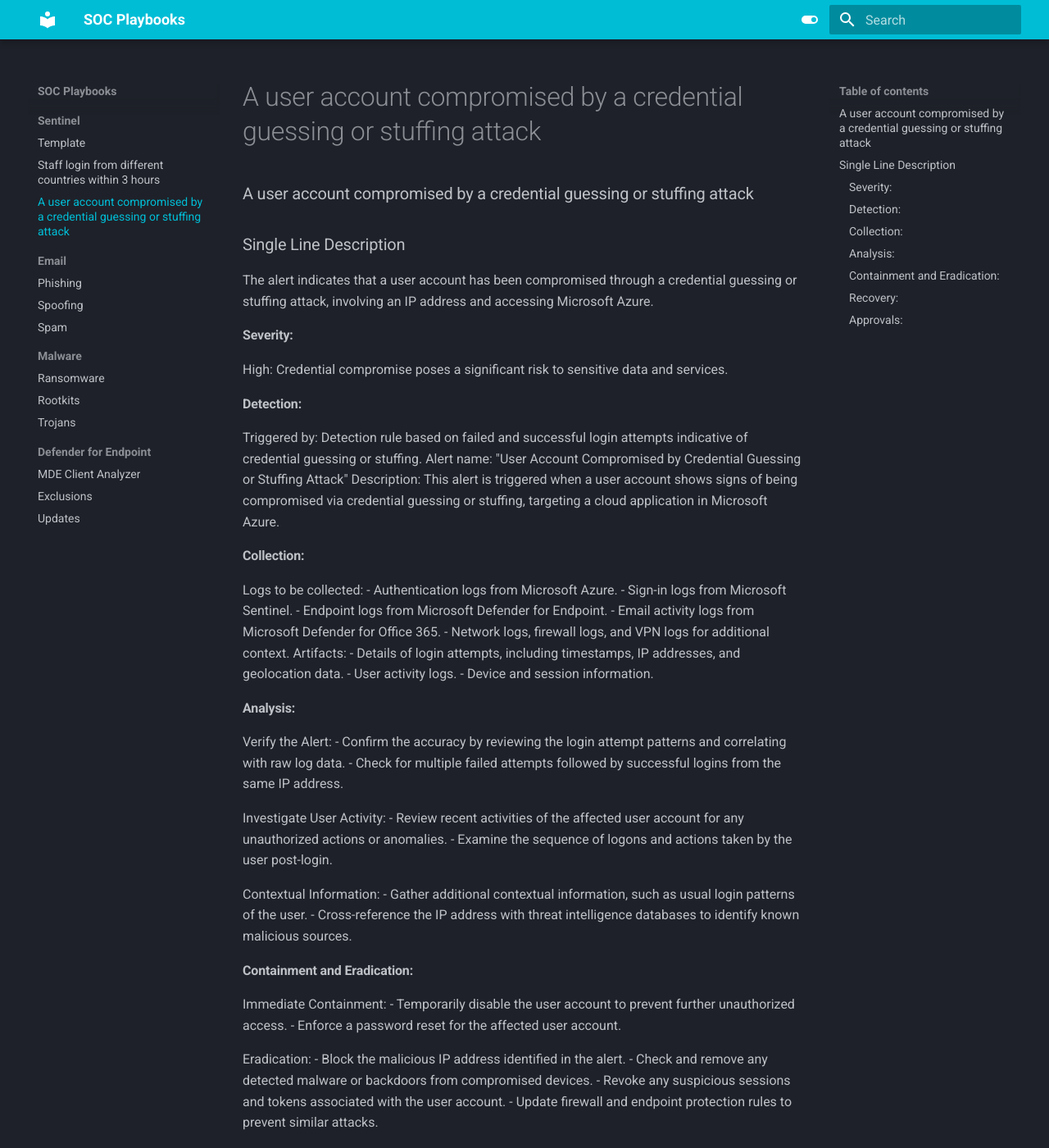
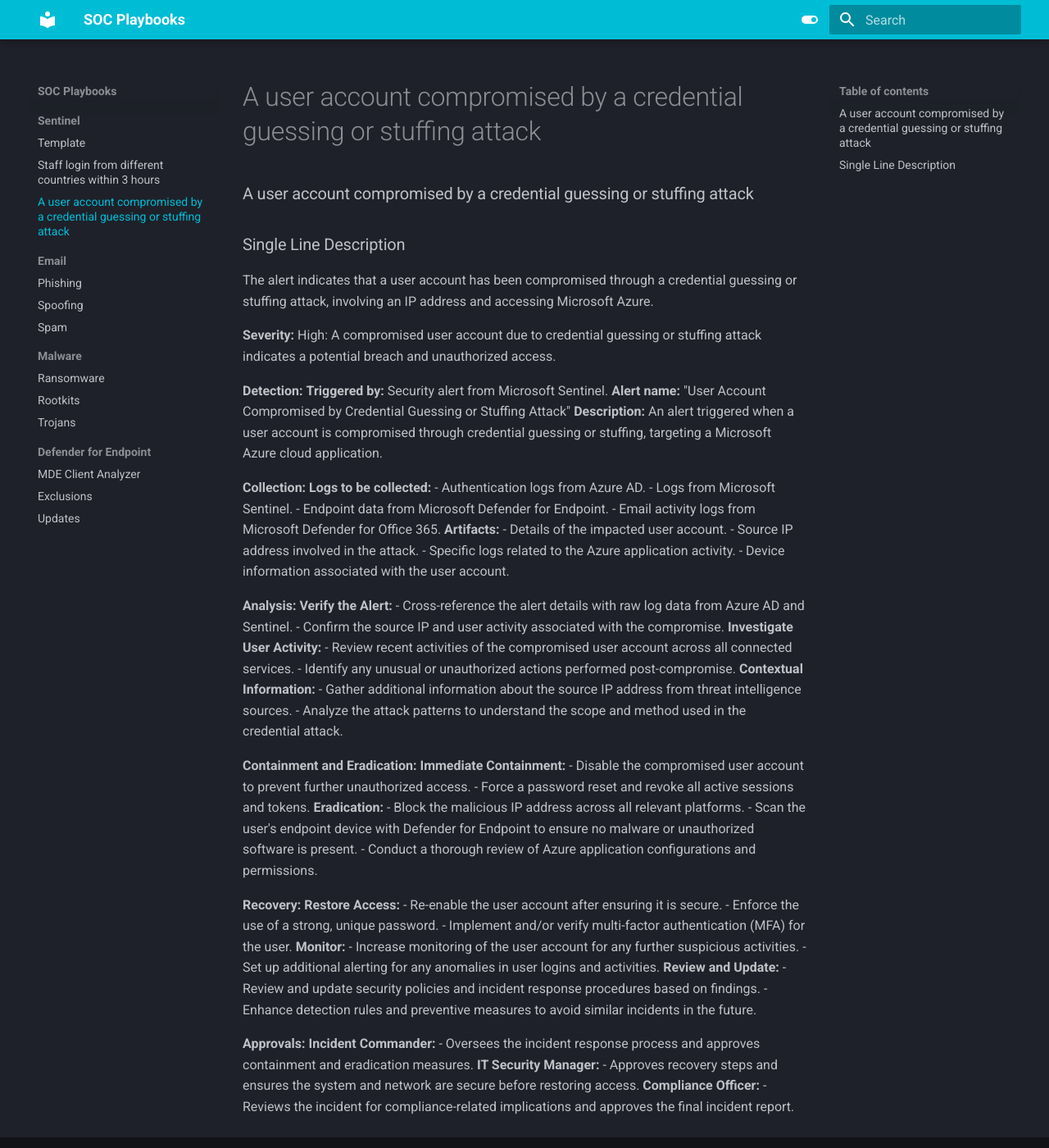
Before and after one commit to HexagonCyber/soc-playbooks, an MkDocs documentation site: the page built from docs/Sentinel/A user account compromised by a credential guessing or stuffing attack.md, in a window 1280 px wide and 1400 px high. Shown: the whole window at 82% size. Built offline with MkDocs 1.6.1 and Material for MkDocs 9.7.7, drawn with Linux system fonts in a browser that asks for light colours; some of the changed text lies outside the part shown.

Commit message:
Updated playbook

```diff
--- a/docs/Sentinel/A user account compromised by a credential guessing or stuffing attack.md
+++ b/docs/Sentinel/A user account compromised by a credential guessing or stuffing attack.md
@@ -3,70 +3,62 @@
 ### Single Line Description
 The alert indicates that a user account has been compromised through a credential guessing or stuffing attack, involving an IP address and accessing Microsoft Azure.
 
-#### Severity:
-High: Credential compromise poses a significant risk to sensitive data and services.
+**Severity:**
+High: A compromised user account due to credential guessing or stuffing attack indicates a potential breach and unauthorized access.
 
-#### Detection:
-Triggered by: Detection rule based on failed and successful login attempts indicative of credential guessing or stuffing.
-Alert name: "User Account Compromised by Credential Guessing or Stuffing Attack"
-Description: This alert is triggered when a user account shows signs of being compromised via credential guessing or stuffing, targeting a cloud application in Microsoft Azure.
+**Detection:**
+**Triggered by:** Security alert from Microsoft Sentinel.
+**Alert name:** "User Account Compromised by Credential Guessing or Stuffing Attack"
+**Description:** An alert triggered when a user account is compromised through credential guessing or stuffing, targeting a Microsoft Azure cloud application.
 
-#### Collection:
-Logs to be collected:
-- Authentication logs from Microsoft Azure.
-- Sign-in logs from Microsoft Sentinel.
-- Endpoint logs from Microsoft Defender for Endpoint.
+**Collection:**
+**Logs to be collected:**
+- Authentication logs from Azure AD.
+- Logs from Microsoft Sentinel.
+- Endpoint data from Microsoft Defender for Endpoint.
 - Email activity logs from Microsoft Defender for Office 365.
-- Network logs, firewall logs, and VPN logs for additional context.
-Artifacts:
-- Details of login attempts, including timestamps, IP addresses, and geolocation data.
-- User activity logs.
-- Device and session information.
+**Artifacts:**
+- Details of the impacted user account.
+- Source IP address involved in the attack.
+- Specific logs related to the Azure application activity.
+- Device information associated with the user account.
 
-#### Analysis:
-Verify the Alert:
-- Confirm the accuracy by reviewing the login attempt patterns and correlating with raw log data.
-- Check for multiple failed attempts followed by successful logins from the same IP address.
+**Analysis:**
+**Verify the Alert:**
+- Cross-reference the alert details with raw log data from Azure AD and Sentinel.
+- Confirm the source IP and user activity associated with the compromise.
+**Investigate User Activity:**
+- Review recent activities of the compromised user account across all connected services.
+- Identify any unusual or unauthorized actions performed post-compromise.
+**Contextual Information:**
+- Gather additional information about the source IP address from threat intelligence sources.
+- Analyze the attack patterns to understand the scope and method used in the credential attack.
 
-Investigate User Activity:
-- Review recent activities of the affected user account for any unauthorized actions or anomalies.
-- Examine the sequence of logons and actions taken by the user post-login.
+**Containment and Eradication:**
+**Immediate Containment:**
+- Disable the compromised user account to prevent further unauthorized access.
+- Force a password reset and revoke all active sessions and tokens.
+**Eradication:**
+- Block the malicious IP address across all relevant platforms.
+- Scan the user's endpoint device with Defender for Endpoint to ensure no malware or unauthorized software is present.
+- Conduct a thorough review of Azure application configurations and permissions.
 
-Contextual Information:
-- Gather additional contextual information, such as usual login patterns of the user.
-- Cross-reference the IP address with threat intelligence databases to identify known malicious sources.
+**Recovery:**
+**Restore Access:**
+- Re-enable the user account after ensuring it is secure.
+- Enforce the use of a strong, unique password.
+- Implement and/or verify multi-factor authentication (MFA) for the user.
+**Monitor:**
+- Increase monitoring of the user account for any further suspicious activities.
+- Set up additional alerting for any anomalies in user logins and activities.
+**Review and Update:**
+- Review and update security policies and incident response procedures based on findings.
+- Enhance detection rules and preventive measures to avoid similar incidents in the future.
 
-#### Containment and Eradication:
-Immediate Containment:
-- Temporarily disable the user account to prevent further unauthorized access.
-- Enforce a password reset for the affected user account.
-
-Eradication:
-- Block the malicious IP address identified in the alert.
-- Check and remove any detected malware or backdoors from compromised devices.
-- Revoke any suspicious sessions and tokens associated with the user account.
-- Update firewall and endpoint protection rules to prevent similar attacks.
-
-#### Recovery:
-Restore Access:
-- Re-enable the user account after ensuring it is secure.
-- Require the user to set a strong, unique password.
-- Implement multi-factor authentication (MFA) for the affected user account and others if not already enabled.
-
-Monitor:
-- Increase monitoring of the user account for further suspicious activities.
-- Regularly review login attempts and geolocation data for anomalies.
-
-Review and Update:
-- Review and update security policies and incident response procedures based on the incident.
-- Enhance detection rules and preventive measures in Sentinel, Defender for Endpoint, and Defender for Office 365 to avoid similar incidents.
-
-#### Approvals:
-Incident Commander:
+**Approvals:**
+**Incident Commander:**
 - Oversees the incident response process and approves containment and eradication measures.
-
-IT Security Manager:
-- Approves recovery steps and ensures system and network security before restoring access.
-
-Compliance Officer:
+**IT Security Manager:**
+- Approves recovery steps and ensures the system and network are secure before restoring access.
+**Compliance Officer:**
 - Reviews the incident for compliance-related implications and approves the final incident report.
```
